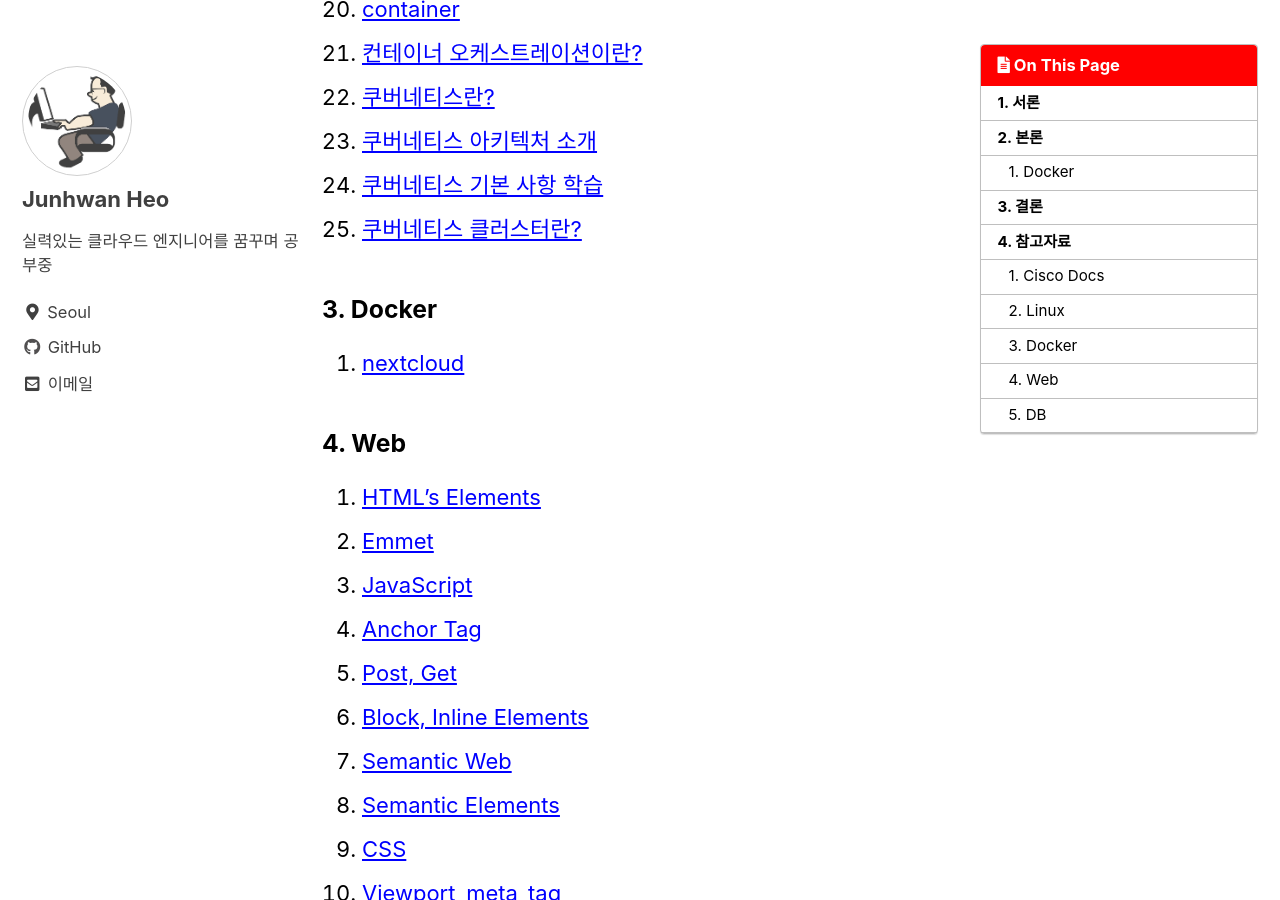
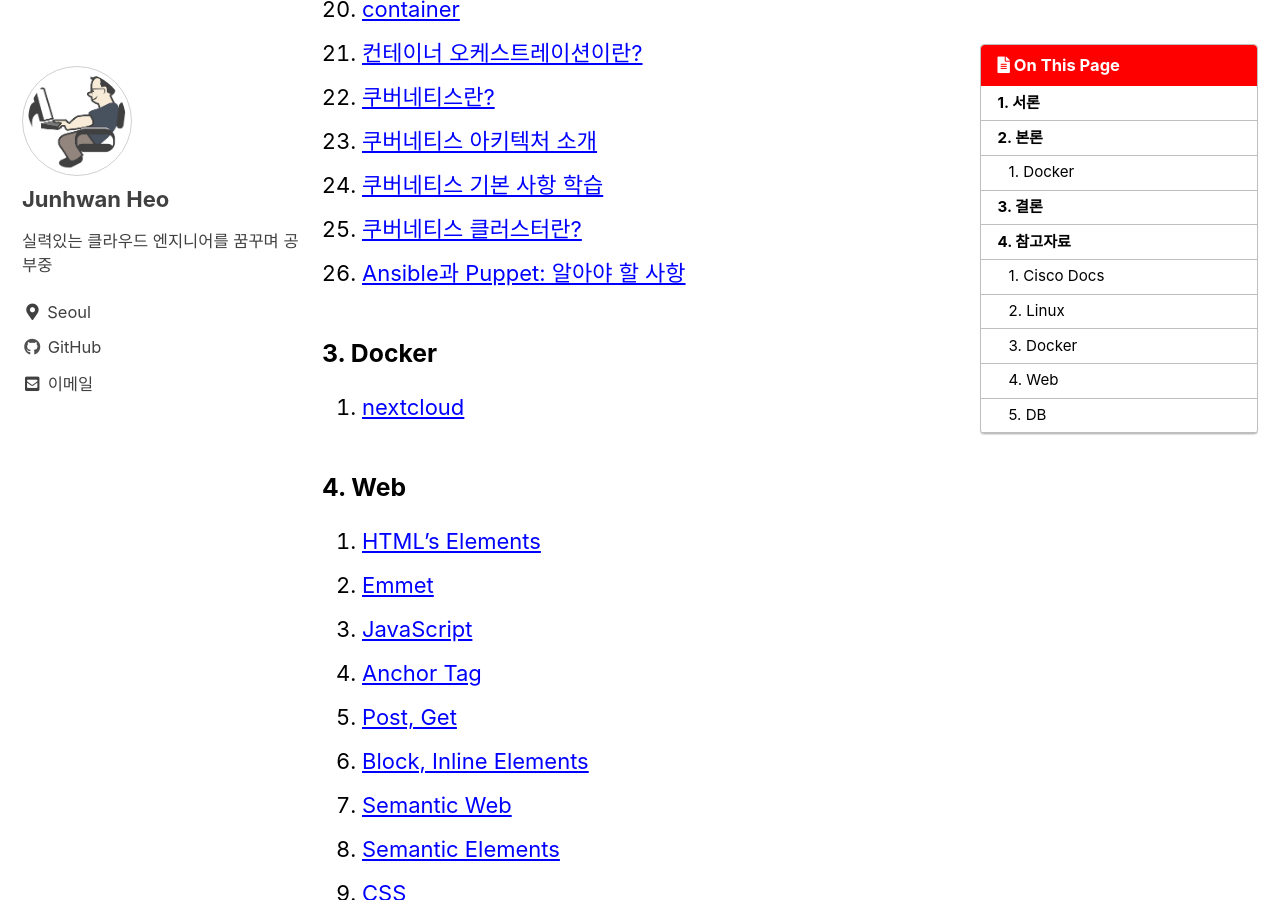
Before and after one commit to holeman4110/holeman4110.github.io, a Jekyll site: the page built from _posts/2023-05-12-keduit-day68.md, in a window 1280 px wide and 900 px high, scrolled down 6151 px. Built offline with Jekyll 4.4.1, drawn with Linux system fonts in a browser that asks for light colours; cached includes are drawn as plain includes; a script bundle is joined from its source files by our own code; comment, search, counter and statistics services are not loaded.

Commit message:
Update 2023-05-12-keduit-day68.md

```diff
--- a/_posts/2023-05-12-keduit-day68.md
+++ b/_posts/2023-05-12-keduit-day68.md
@@ -190,6 +190,7 @@ ctrl + shift + p + q
 23. [쿠버네티스 아키텍처 소개](https://www.redhat.com/ko/topics/containers/kubernetes-architecture)
 24. [쿠버네티스 기본 사항 학습](https://www.redhat.com/ko/topics/containers/learning-kubernetes-tutorial)
 25. [쿠버네티스 클러스터란?](https://www.redhat.com/ko/topics/containers/what-is-a-kubernetes-cluster)
+26. [Ansible과 Puppet: 알아야 할 사항](https://www.redhat.com/ko/topics/automation/ansible-vs-puppet)
 
 ### 3. Docker
 
```
